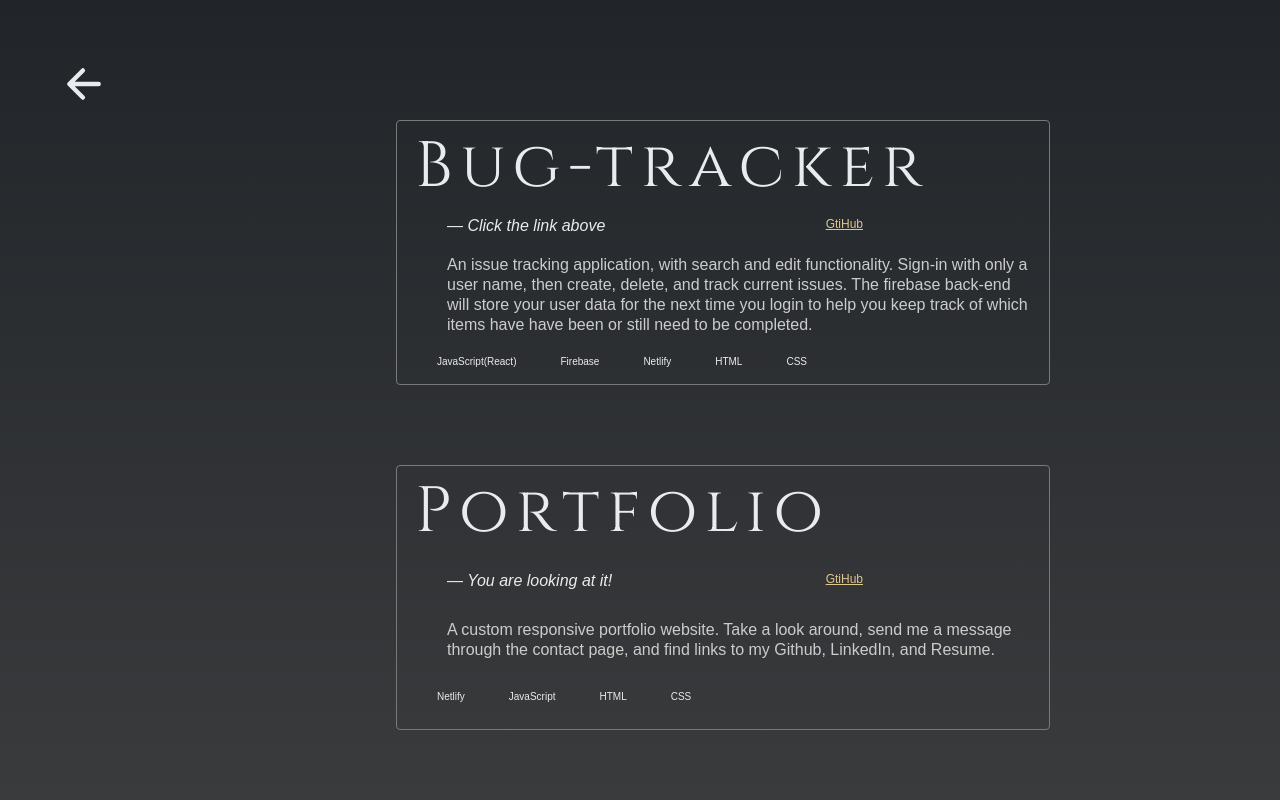
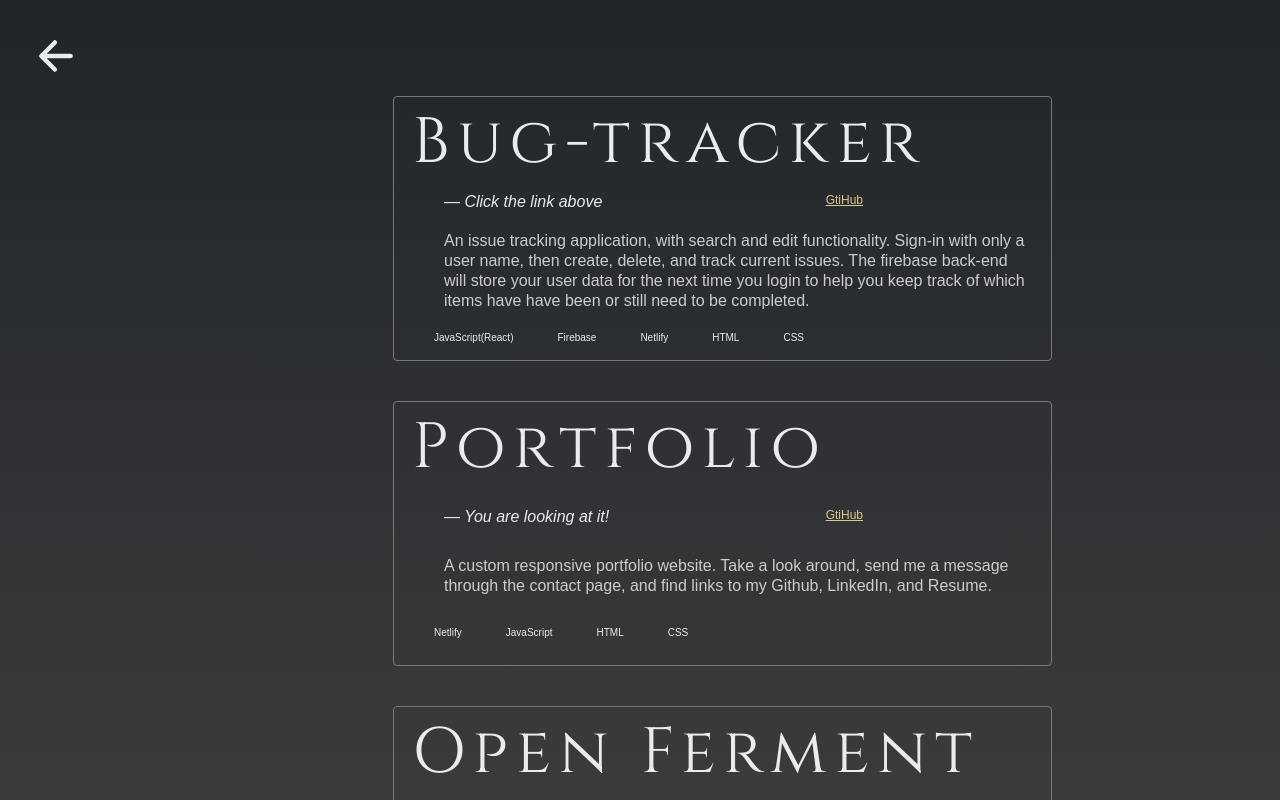
Before and after one commit to WaterColours02/Responsive-Porfolio-Website, a website: page index.html in a window 1280 px wide. Both pictures are taken after a click on the link "Work". Drawn offline with nearby package versions, Linux system fonts and the light colour scheme.

Commit message:
added open ferment link from netlify and updated work CSS styles

```diff
--- a/index.html
+++ b/index.html
@@ -253,7 +253,7 @@
             > -->
             <a
               class="project-giant-link"
-              href="https://bug-hunter-issue-tracking-react-app.netlify.app/"
+              href="https://open-ferment-mc-signup-page.netlify.app"
               target="”_blank”"
               >Open Ferment</a
             >
--- a/querries.css
+++ b/querries.css
@@ -50,6 +50,8 @@
     width: 2.4rem;
 
     padding: 2.2rem;
+
+    cursor: pointer;
   }
 
   .left-nav-link,
--- a/style.css
+++ b/style.css
@@ -296,15 +296,16 @@ body {
 
 .back-arrow {
   position: absolute;
-  top: 1.2rem;
-  left: 1.2rem;
+  z-index: 1000;
+  top: 1rem;
+  left: 1rem;
 
   font-size: 8rem;
   height: 4.8rem;
   width: 4.8rem;
   color: #e9ecef;
 
-  padding: 4.8rem;
+  padding: 2.2rem;
 
   cursor: pointer;
 }
@@ -474,11 +475,11 @@ input:-webkit-autofill:active {
 
 .section-work-container {
 
-  margin: 5vh auto;
+  margin: 2vh auto;
   display: grid;
   grid-template-columns: repeat(20, 1fr);
 
-  gap: 4rem;
+  gap: 3rem;
 
   transform: translateY(6rem);
 
@@ -516,7 +517,7 @@ input:-webkit-autofill:active {
   line-height: 0.9;
   row-gap: 3.4rem;
   transform: translateY(2rem);
-  gap: 8rem;
+  gap: 4rem;
 
 
 }
```
